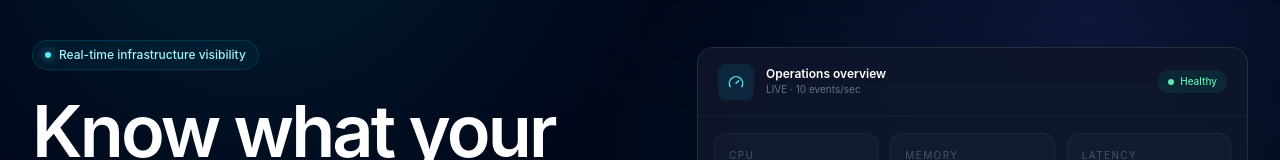
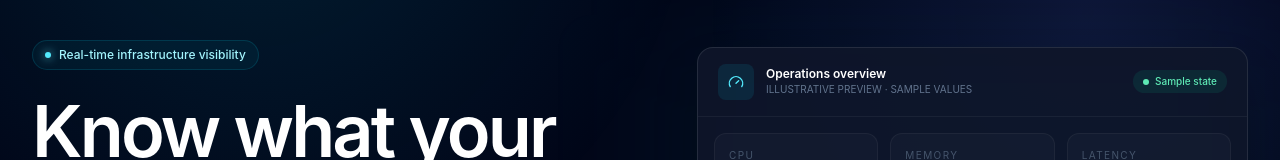
Before and after one commit to faizansaiyed123/telemetry-frontend, a React (Vite) app: page / in a window 1280 px wide. Shown: the part 131-291 px from the top of the page. Built offline with nearby package versions, Linux system fonts and the light colour scheme; no server answers.

Commit message:
fix: identify static homepage telemetry values as illustrative

```diff
--- a/src/pages/Home.tsx
+++ b/src/pages/Home.tsx
@@ -1,4 +1,5 @@
 import React from "react";
+import { DEMO_ENABLED } from "../services/api.js";
 import {
   Activity,
   ArrowRight,
@@ -142,6 +143,15 @@ export const Home: React.FC = () => {
               >
                 Sign in
               </a>
+              {DEMO_ENABLED && (
+                <a
+                  href="/login"
+                  className="inline-flex items-center justify-center gap-2 rounded-xl border border-cyan-400/25 bg-cyan-400/10 px-5 py-3 text-sm font-semibold text-cyan-100 transition hover:bg-cyan-400/15"
+                >
+                  Explore the real backend demo
+                  <ArrowRight className="h-4 w-4" />
+                </a>
+              )}
             </div>
             <div className="mt-10 flex flex-wrap gap-x-6 gap-y-3 text-xs text-slate-500">
               {[
@@ -171,13 +181,13 @@ export const Home: React.FC = () => {
                       Operations overview
                     </div>
                     <div className="text-[10px] text-slate-500">
-                      LIVE · 10 events/sec
+                      ILLUSTRATIVE PREVIEW · SAMPLE VALUES
                     </div>
                   </div>
                 </div>
                 <span className="inline-flex items-center gap-1.5 rounded-full bg-emerald-400/10 px-2.5 py-1 text-[10px] font-medium text-emerald-300">
                   <span className="h-1.5 w-1.5 rounded-full bg-emerald-300" />
-                  Healthy
+                  Sample state
                 </span>
               </div>
               <div className="grid grid-cols-2 gap-3 p-4 sm:grid-cols-3">
```
